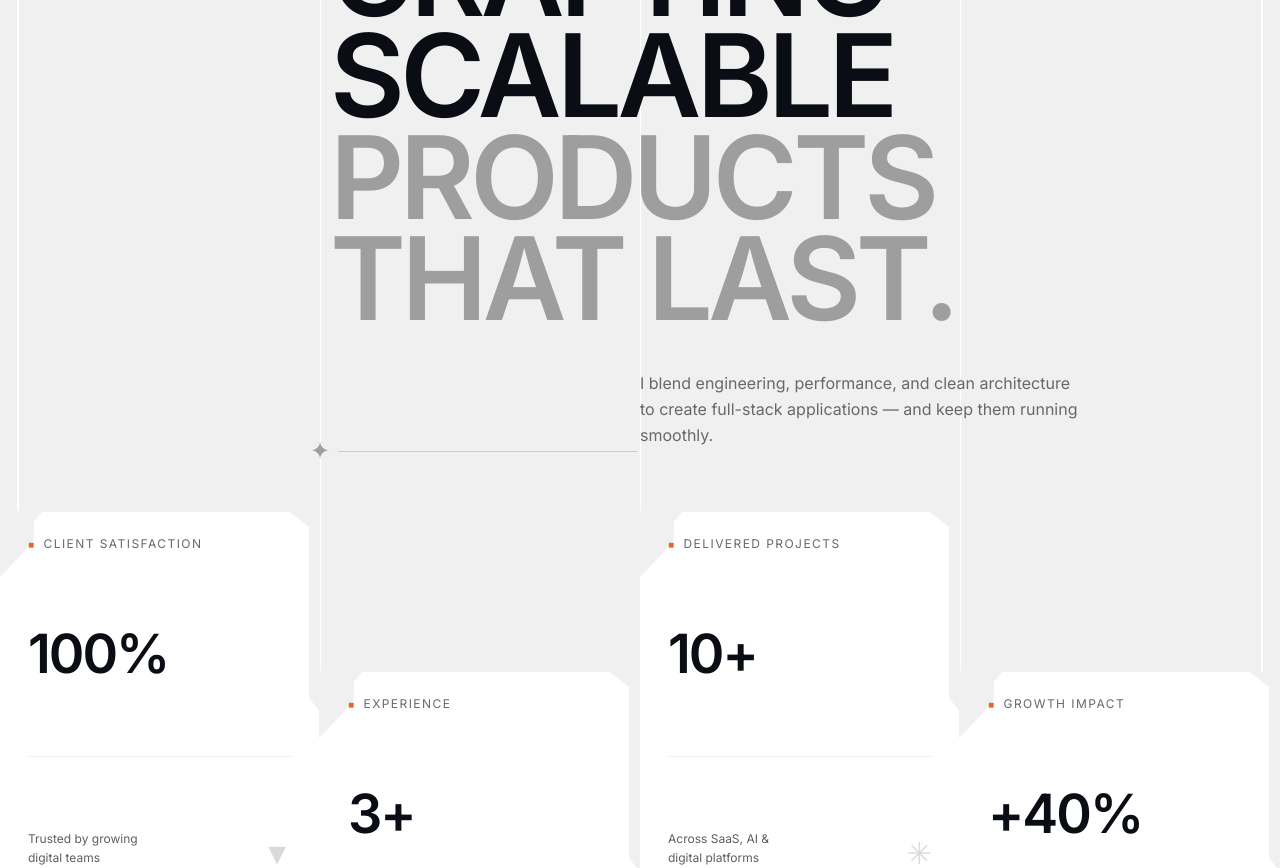
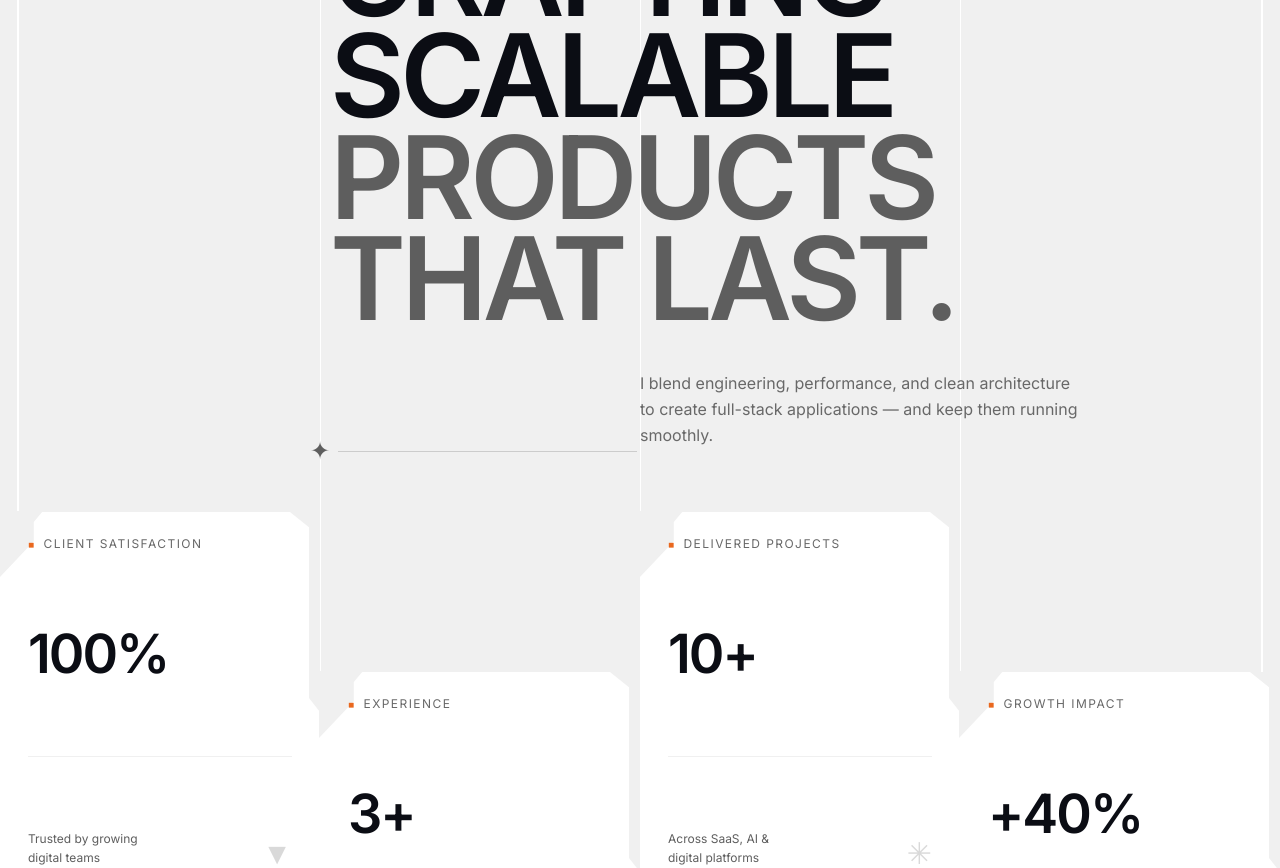
Before and after one commit to Priyanshu-47/portfolio, a React (Vite) app: page / in a window 1280 px wide. Shown: the part 1040-1908 px from the top of the page. Built offline with nearby package versions, Linux system fonts and the light colour scheme.

Commit message:
fix: muted heading color to match Riwa exactly (#5E5E5E instead of #9E9E9E)

```diff
--- a/src/index.css
+++ b/src/index.css
@@ -28,7 +28,7 @@
   --color-light-card: #FFFFFF;
   --color-light-text: #0B0D14;
   --color-light-secondary: #686868;
-  --color-light-muted: #9E9E9E;
+  --color-light-muted: #5E5E5E;
 
   --color-white: #FFFFFF;
   --color-black: #000000;
@@ -195,6 +195,14 @@ body::before {
   background-size: 120px 100%;
 }
 
+/* Riwa-style 3 centered vertical lines for light sections */
+.riwa-three-lines {
+  position: absolute;
+  inset: 0;
+  pointer-events: none;
+  z-index: 1;
+}
+
 .riwa-vertical-lines-dark {
   background-image:
     repeating-linear-gradient(
```
